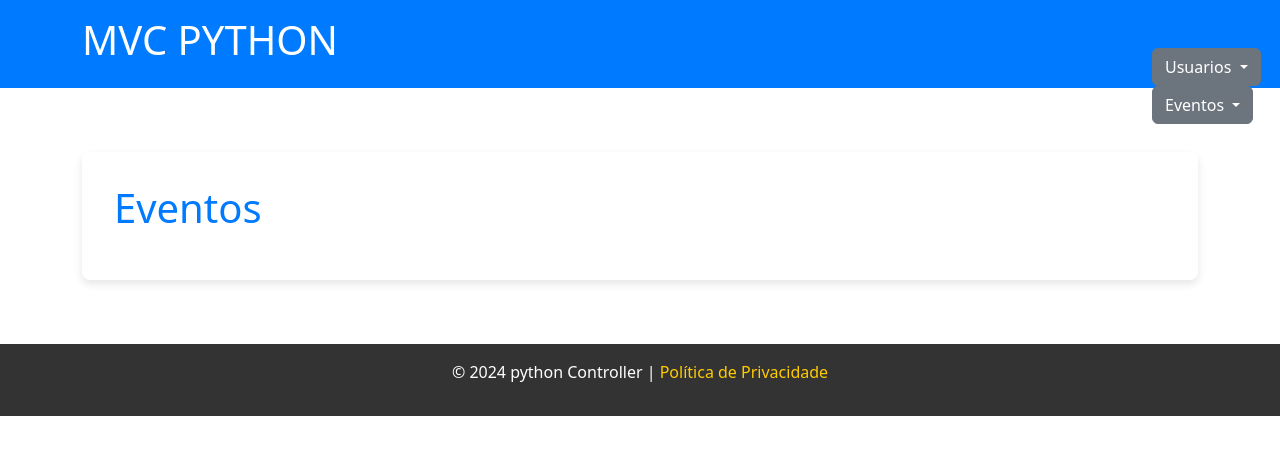
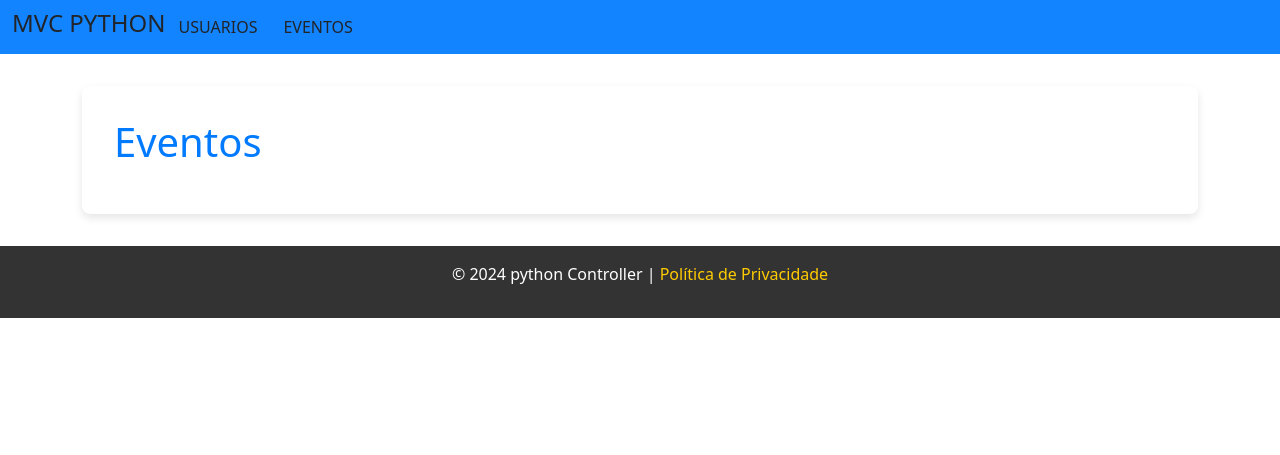
Before and after one commit to euj4ckson/FastBite, a Flask app: page /eventos in a window 1280 px wide. Shown: the top 455 px of the page. Run offline with Flask 3, Linux system fonts and the light colour scheme; the visitor is signed in with stand-in values (Sample User, id 1); data that the repository does not hold is empty; parts of the project's set-up code (start-up, migrations or seed data) failed here and were passed over.

Commit message:
css updates

```diff
--- a/controllers.py
+++ b/controllers.py
@@ -10,7 +10,7 @@ app.config['SQLALCHEMY_DATABASE_URI'] = 'mysql+pymysql://root:123456@127.0.0.1:3
 app.config['SECRET_KEY'] = '1q2w3e4rr4e3w2q1'
 db.init_app(app)
 
-
+id_logado = None
 # FUNÇÕES DE LOGIN / VERIFICAÇÃO
 
 def verificalogin():
@@ -37,7 +37,8 @@ def login():
 
         # Verifica se o usuário existe
         usuario = Usuario.query.filter_by(nome=nome).first()
-
+        global id_logado
+        id_logado = usuario.id
         if usuario and check_password_hash(usuario.senha, senha):
             flash('Login realizado com sucesso!')
             session['logado'] =True
@@ -117,7 +118,12 @@ def listar_eventos():
     if redirecionar is not True:
         print('redirecionando')
         return redirect(url_for('login'))
-    eventos = Evento.query.all()
+    global id_logado
+    print(id_logado)
+    eventos = Evento.query.all() if id_logado == 1 else Evento.query.filter(Evento.usuario_id == id_logado).all()
+
+
+
     return render_eventos(eventos)
 
 
--- a/static/css/styles.css
+++ b/static/css/styles.css
@@ -3,7 +3,16 @@
     margin: 0;
     padding: 0;
 }
+.navbar{
+    background-color: #007bffec;
+    padding: 1rem 0;
+}
+.linkli{
+    text-decoration: none;
+    color: black;
+    padding: 1rem 0;
 
+}
 body {
     font-family: 'Arial', sans-serif;
     line-height: 1.6;
@@ -11,26 +20,7 @@ body {
     background-color: #f4f4f4;
 }
 
-header {
-    background: #007bff;
-    color: #fff;
-    padding: 1rem 0;
-}
 
-.container {
-    width: 90%;
-    max-width: 1200px;
-    margin: 0 auto;
-}
-
-nav{
-    position:absolute;
-    left:90%;
-    top: 6%;
-}
-main {
-    padding: 2rem 0;
-}
 
 footer {
     background: #333;
@@ -251,6 +241,7 @@ nav li {
     text-align: center;
     margin-top: 2px;
 
+
 }
 
 .btneditar a:hover {
--- a/templates/base.html
+++ b/templates/base.html
@@ -11,34 +11,36 @@
 <body>
     {% block header %}
 
-    <header>
-        <div class="container">
-            <h1>MVC PYTHON</h1>
-            <nav>
+    <header class="header">
+        <nav class="navbar navbar-expand-lg ">
+            <div class="container-fluid">
+                <h4 href="#">MVC PYTHON</h4>
+                <button class="navbar-toggler" type="button" data-bs-toggle="collapse" data-bs-target="#navbarScroll" aria-controls="navbarScroll" aria-expanded="false" aria-label="Toggle navigation">
+                    <span class="navbar-toggler-icon"></span>
+                </button>
+                <div class="collapse navbar-collapse" id="navbarScroll">
                     <div class="dropdown">
-                    <button class="btn btn-secondary dropdown-toggle" type="button" data-bs-toggle="dropdown" aria-expanded="false">
-                      Usuarios
+                        <button class="btn" type="button" data-bs-toggle="dropdown" aria-expanded="false">
+                        USUARIOS
                         </button>
                         <ul class="dropdown-menu">
-                        <li><a href="{{ url_for('cadastro') }}" >Cadastro de Usuário</a></li>
-                        <li><a href="{{ url_for('login') }}" >Login</a></li>
-                        <li><a href="{{ url_for('listar_usuarios') }}" >Listar Usuários</a>
+                            <li><a class="linkli" href="{{ url_for('cadastro') }}" >Cadastro de Usuário</a></li>
+                            <li><a class="linkli" href="{{ url_for('login') }}" >Login</a></li>
+                            <li><a class="linkli" href="{{ url_for('listar_usuarios') }}" >Listar Usuários</a>
                         </ul>
                     </div>
                     <div class="dropdown">
-                    <button class="btn btn-secondary dropdown-toggle" type="button" data-bs-toggle="dropdown" aria-expanded="false">
-                      Eventos
+                        <button class="btn" type="button" data-bs-toggle="dropdown" aria-expanded="false">
+                        EVENTOS
                         </button>
                         <ul class="dropdown-menu">
-                        <li><a href="{{ url_for('cadastro_evento') }}" >Cadastro de eventos</a></li>
-                        <li><a href="{{ url_for('listar_eventos') }}" >Listar Usuários</a>
+                            <li><a class="linkli" href="{{ url_for('cadastro_evento') }}" >Cadastro de eventos</a></li>
+                            <li><a class="linkli" href="{{ url_for('listar_eventos') }}" >Listar Eventos</a>
                         </ul>
                     </div>
-                <ul>
-                    </li>
-                </ul>
+                </div>
+            </div>
         </nav>
-        </div>
     </header>
     {% endblock %}
     <main>
--- a/templates/eventos.html
+++ b/templates/eventos.html
@@ -10,8 +10,10 @@
             <li class="usuario-item">
                 <span class="itemlist">{{ evento.titulo }} </span>
                 <span class="itemlist">{{ evento.descricao}} </span>
-                <span class="buttonlist"></span><a href="{{ url_for('editar_evento', id=evento.id) }}" class="editar-link">Editar</a></span>
-                <span class="buttonlist"></span><a href="{{ url_for('deletar_evento', id=evento.id) }}" class="excluir-button">Excluir</a></span>
+                <div style="display: inline-flex; gap: 450px; ">
+                    <a href="{{ url_for('editar_evento', id=evento.id) }}" class="editar-link">Editar</a></span>
+                    <a href="{{ url_for('deletar_evento', id=evento.id) }}" class="excluir-button">Excluir</a></span>
+                </div>
             </li>
         {% endfor %}
     </ul>
```
Also changed, not shown: templates/usuarios.html (+5 -2 lines). Lines whose indentation alone changed are shown as unchanged.
